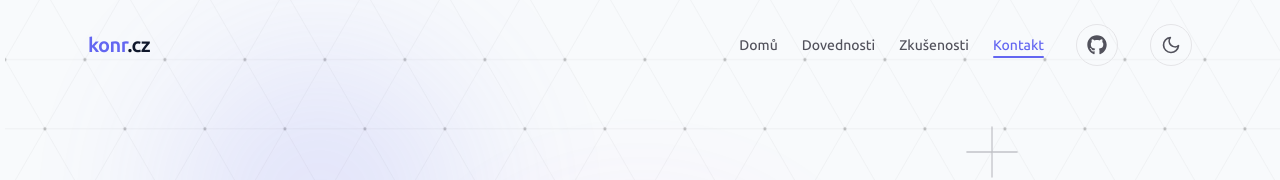
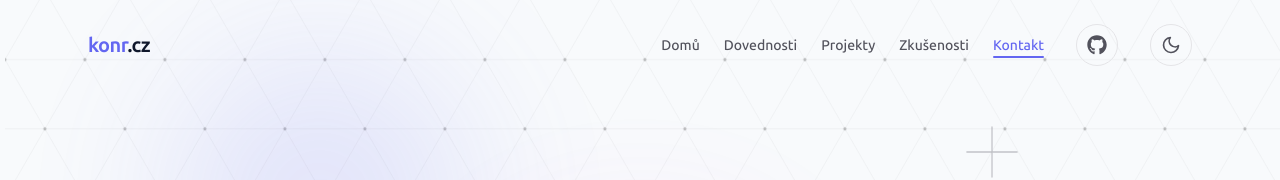
Before and after one commit to rkonvicny/portfolio, a Next.js app: page / in a window 1280 px wide. Shown: the top 180 px of the page. Built offline with nearby package versions, Linux system fonts and the light colour scheme; a web font is replaced by a local one.

Commit message:
feat: add "Projekty" link to navigation bar

```diff
--- a/src/components/navbar.tsx
+++ b/src/components/navbar.tsx
@@ -22,6 +22,7 @@ interface NavLink {
 const navLinks: NavLink[] = [
 	{ label: "Domů", href: "#home" },
 	{ label: "Dovednosti", href: "#skills" },
+	{ label: "Projekty", href: "#projects" },
 	{ label: "Zkušenosti", href: "#experience" },
 	{ label: "Kontakt", href: "#contact" }
 ];
```
